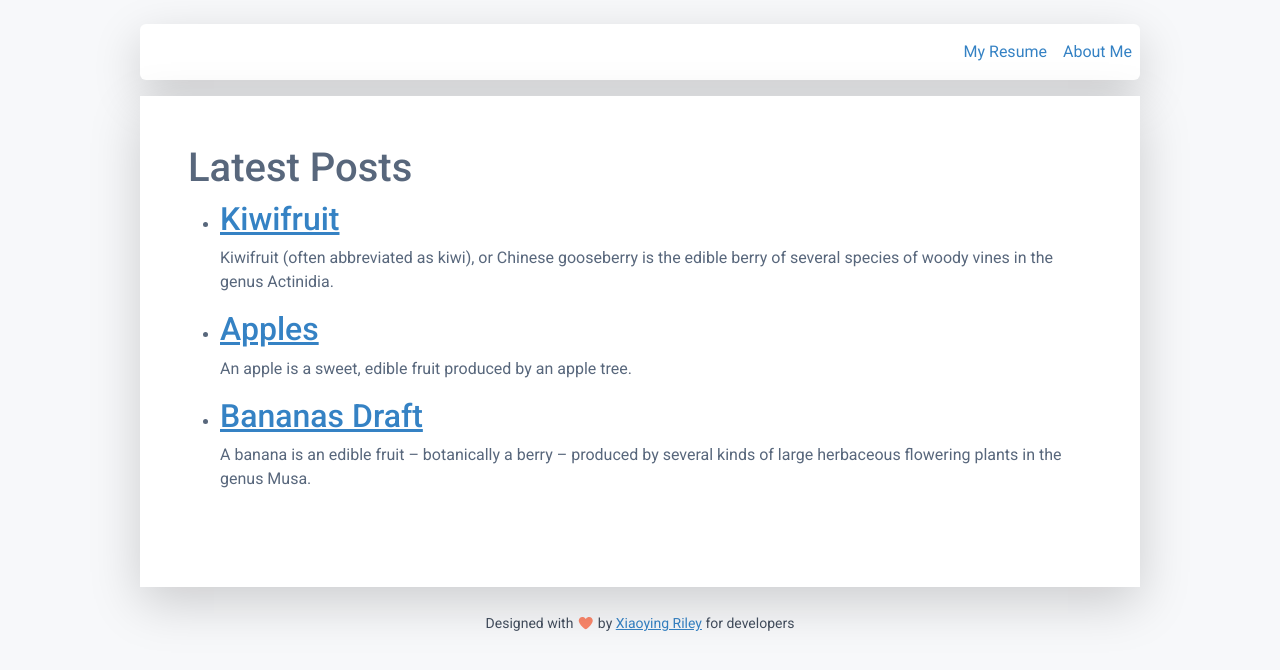
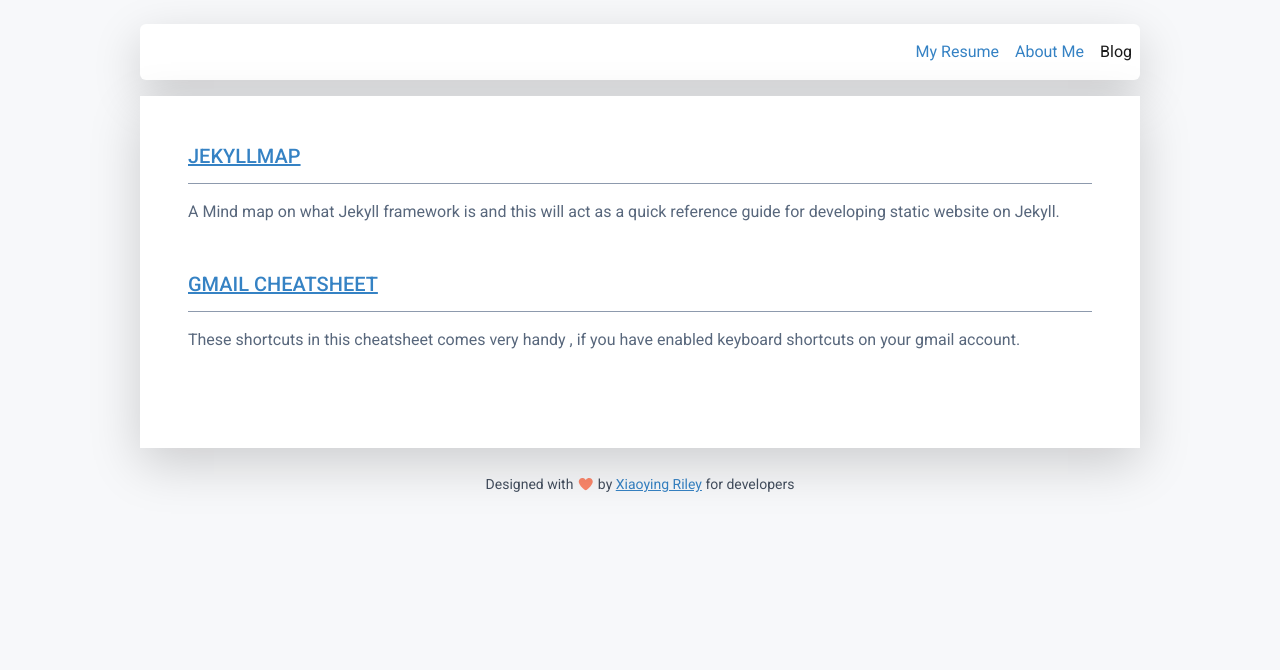
Before and after one commit to anishkavil/anishkavil.github.io, a Jekyll site: the page built from blog.html, in a window 1280 px wide. Shown: the top 670 px of the page. Built offline with Jekyll 4.4.1, drawn with Linux system fonts in a browser that asks for light colours; nearby versions of some CDN libraries; library files that are not in the unit come from our copies.

Commit message:
Added the Blog Template and 2 Blogs Gmail Cheatsheet and Jekyll mind map

```diff
--- a/_data/navigation.yml
+++ b/_data/navigation.yml
@@ -1,10 +1,10 @@
 #- name: About
 #  link: /about.html
-#- name: Blog
-#  link: /blog.html
 - name: My Resume
   link: /         # This is because in resume.html i have given the permalink variable as /
 - name: About Me
   link: /about
+- name: Blog
+  link: /blog.html
 # name: My Writings
 #  link: /blog.html
--- a/_includes/head.html
+++ b/_includes/head.html
@@ -11,7 +11,7 @@
 <link href="https://fonts.googleapis.com/css?family=Roboto:300,400,500,700,900" rel="stylesheet">
 
 <!-- FontAwesome JS-->
-<script defer src="assets/fontawesome/js/all.min.js"></script>
+<script defer src="/assets/fontawesome/js/all.min.js"></script>
 
 <!-- Theme CSS -->
-<link id="theme-style" rel="stylesheet" href="assets/css/pillar-2.css">
+<link id="theme-style" rel="stylesheet" href="/assets/css/pillar-2.css">
--- /dev/null
+++ b/_posts/2022-08-01-Gmail-CheatSheet.md
@@ -0,0 +1,37 @@
+---
+layout: post
+author: Anish PK
+description: These shortcuts in this cheatsheet comes very handy , if you have enabled keyboard shortcuts on your gmail account.
+---
+
+# Gmail Shortcuts.
+
+1.  Open keyboard shortcut help (Shift + ?)
+2.  Select a series of messages (Shift)
+3.  Select random messages (Command)
+4.  Select all unread messages (Shift + 8 + u)
+5.  Archive selected messages (e)
+6.  Mark selected messages as important (=)
+7.  Compose (c)
+8.  Search for messages (/)
+9.  Go to tasks (g + k)
+10. Add a conversation to tasks (Shift + t)
+11. Reply (r)
+12. Reply all (a)
+13. Forward (f)
+14. Mark current messages unread (Shift + u)
+15. Mark selected message as important (=)
+16. Archive selected message (e)
+17. Jump to newer email (k)
+18. Jump to previous email (j)
+19. Jump to next message in email thread (n)
+20. Jump to previous message in email thread (p)
+21. Mute a conversation (m)
+22. Jump back to inbox view (u)
+23. Insert link (Command + k)
+24. Insert numbered list (Command + Shift + 7)
+25. Insert bullet points (Command + Shift + 8)
+26. Bold/Italicize/Underline (Command + b/Command + l/Command + u)
+27. Remove formatting (Command + Control + \\)
+28. Switch between send name, s/ubject line, and body of email (Tab)
+29. Send Email (Command + Enter)
--- /dev/null
+++ b/_posts/2022-08-01-jekyllmap.md
@@ -0,0 +1,11 @@
+---
+layout: post
+author: Anish PK
+description: A Mind map on what Jekyll framework is and this will act as a quick reference guide for developing static website on Jekyll.
+---
+
+# A Map About Jekyll.
+
+This map below shows the capabilities of what Jekyll as a framework has to offer.
+
+<img class="img-fluid" src="/assets/images/posts/jekyllmap.svg" alt="">
--- a/_posts/drafts/2018-08-20-bananas-draft.md
+++ /dev/null
@@ -1,12 +0,0 @@
----
-layout: post
-author: jill
----
-A banana is an edible fruit – botanically a berry – produced by several kinds
-of large herbaceous flowering plants in the genus Musa.
-
-In some countries, bananas used for cooking may be called "plantains",
-distinguishing them from dessert bananas. The fruit is variable in size, color,
-and firmness, but is usually elongated and curved, with soft flesh rich in
-starch covered with a rind, which may be green, yellow, red, purple, or brown
-when ripe.
--- a/_posts/drafts/2018-08-21-apples.md
+++ /dev/null
@@ -1,11 +0,0 @@
----
-layout: post
-author: jill
----
-An apple is a sweet, edible fruit produced by an apple tree.
-
-Apple trees are cultivated worldwide, and are the most widely grown species in
-the genus Malus. The tree originated in Central Asia, where its wild ancestor,
-Malus sieversii, is still found today. Apples have been grown for thousands of
-years in Asia and Europe, and were brought to North America by European
-colonists.
--- a/_posts/drafts/2018-08-22-kiwifruit.md
+++ /dev/null
@@ -1,12 +0,0 @@
----
-layout: post
-author: ted
----
-Kiwifruit (often abbreviated as kiwi), or Chinese gooseberry is the edible
-berry of several species of woody vines in the genus Actinidia.
-
-The most common cultivar group of kiwifruit is oval, about the size of a large
-hen's egg (5–8 cm (2.0–3.1 in) in length and 4.5–5.5 cm (1.8–2.2 in) in
-diameter). It has a fibrous, dull greenish-brown skin and bright green or
-golden flesh with rows of tiny, black, edible seeds. The fruit has a soft
-texture, with a sweet and unique flavor.
--- a/blog.html
+++ b/blog.html
@@ -1,15 +1,13 @@
 ---
-layout: default
-title: Blog
+layout : default
+title  : Blog
 ---
 
-<h1>Latest Posts</h1>
-
-<ul>
 {% for post in site.posts %}
-    <li>
-      <h2><a href="{{ post.url }}">{{ post.title }}</a></h2>
-      {{ post.excerpt }}
-    </li>
-  {% endfor %}
-</ul>
+<section class="resume-section summary-section mb-5">
+  <div class="resume-section-content">
+    <h2 class="resume-section-title text-uppercase font-weight-bold pb-3 mb-3"> <a href="{{ post.url }}">{{post.title}}</a></h2>
+    <p class="mb-0">{{ post.description }} </p>
+  </div>
+</section>
+{% endfor %}
```
Also changed, not shown: _drafts/2022-08-01-A-Markdown-CheatSheet.md (added, +9 -0 lines), _layouts/post.html (+8 -4 lines), assets/images/posts/jekyllmap.svg (added), 2 other files.
